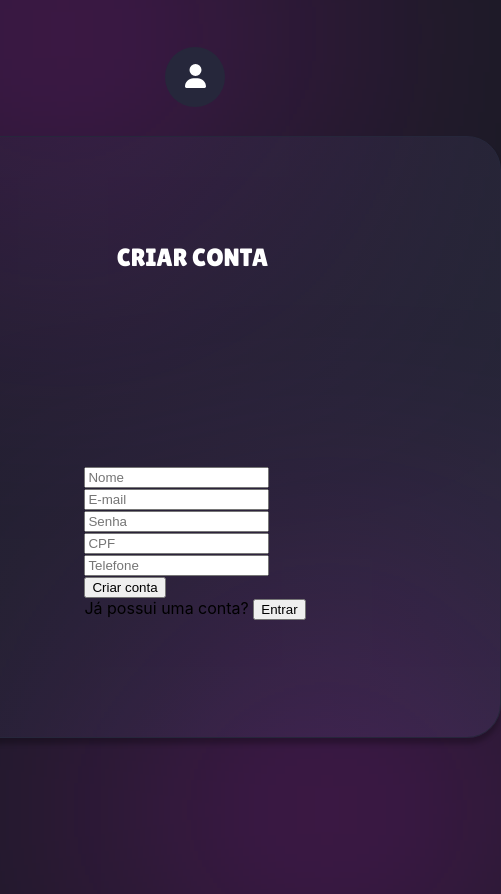
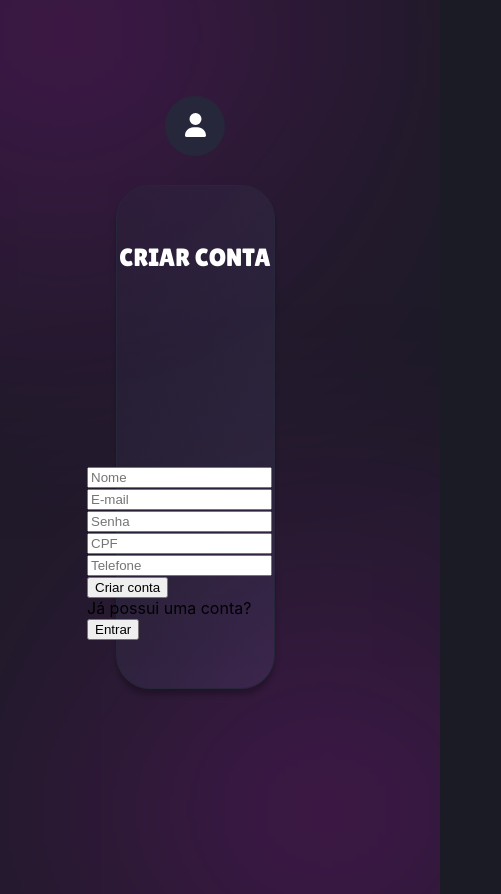
Before and after one commit to Iann29/financialManager, a React (Create React App) app: page / in a window 390 px wide. Shown: the whole page, 501 px wide, since content can reach past the window. Built offline with nearby package versions, Linux system fonts and the light colour scheme.

Commit message:
Tentando criar responsividade na página de register

```diff
--- /dev/null
+++ b/src/HTMLWrapper.js
@@ -0,0 +1,12 @@
+import React from 'react';
+
+const HTMLWrapper = ({ children }) => {
+  return (
+    <>
+      <meta name="viewport" content="width=device-width, initial-scale=1.0" />
+      {children}
+    </>
+  );
+};
+
+export default HTMLWrapper;
--- a/src/Register.css
+++ b/src/Register.css
@@ -30,8 +30,8 @@ body {
 }
 
 .register-container {
-    width: 569.818px;
-    height: 559.397px;
+  width: 30vw; /* Aproximadamente 569.818px em uma tela de 1440px */
+  height: 54.72vh; /* Aproximadamente 559.397px em uma tela de 1024px */
   flex-shrink: 0;
   border-radius: 34px;
   border: 1px solid #26273B;
@@ -57,7 +57,7 @@ body {
   font-weight: 400;
   line-height: normal;
   margin-bottom: 190px;
-    margin-top: -10px;
+  margin-top: 10px;
 }
 
 .page-container {
--- a/src/Register.js
+++ b/src/Register.js
@@ -4,6 +4,7 @@ import './Register.css';
 import { FontAwesomeIcon } from '@fortawesome/react-fontawesome';
 import { faUser } from '@fortawesome/free-solid-svg-icons';
 import { useNavigate } from 'react-router-dom';
+import HTMLWrapper from './HTMLWrapper';
 
 const Register = () => {
   const [formData, setFormData] = useState({
@@ -43,7 +44,7 @@ const Register = () => {
   };
 
   return (
-    <>
+    <HTMLWrapper>
       <div className="illumination top-left"></div>
       <div className="illumination bottom-right"></div>
       <div className="page-container">
@@ -121,7 +122,7 @@ const Register = () => {
           </div>
         </div>
       </div>
-    </>
+    </HTMLWrapper>
   );
 };
 
```
Lines whose indentation alone changed are shown as unchanged.
